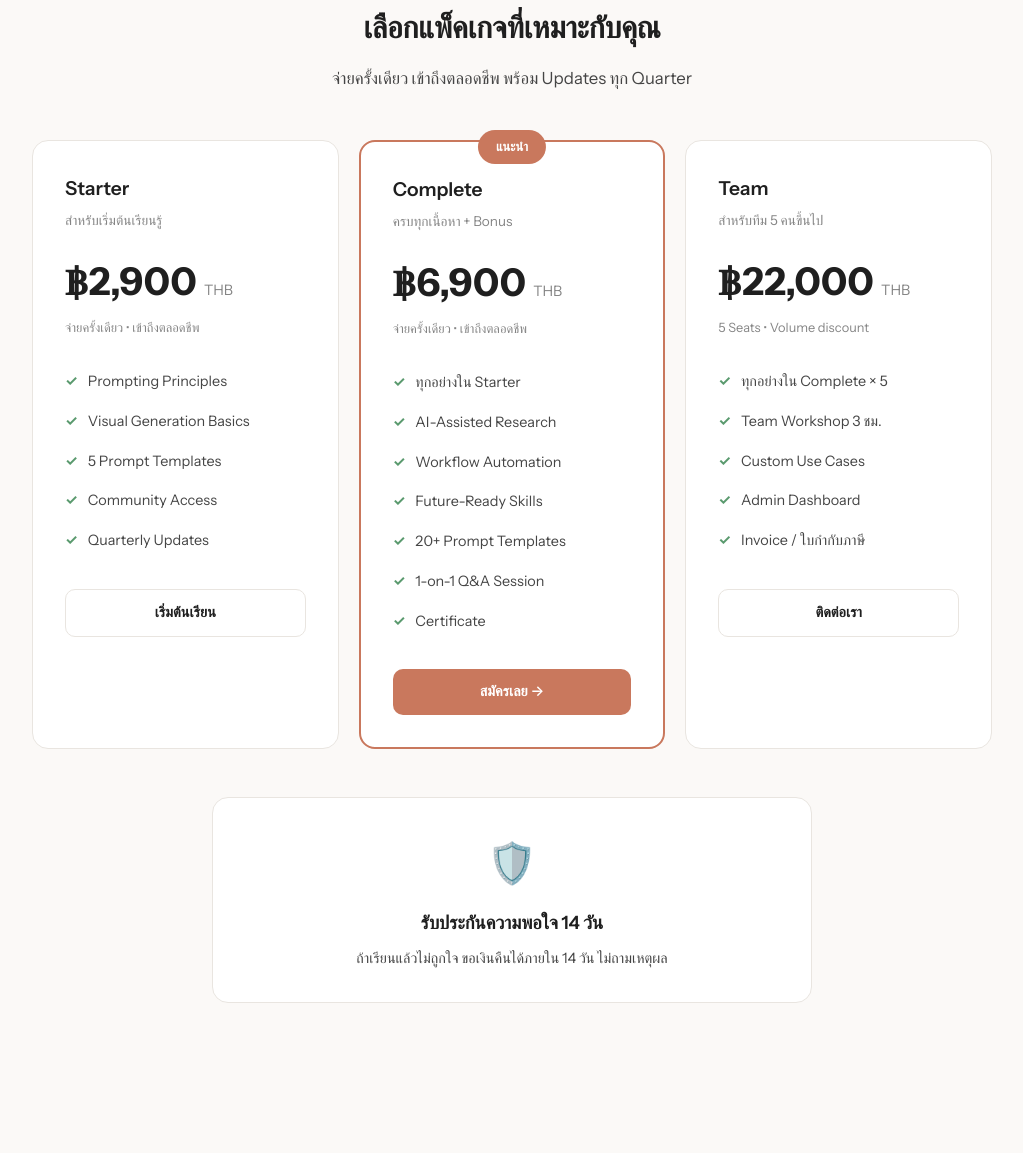
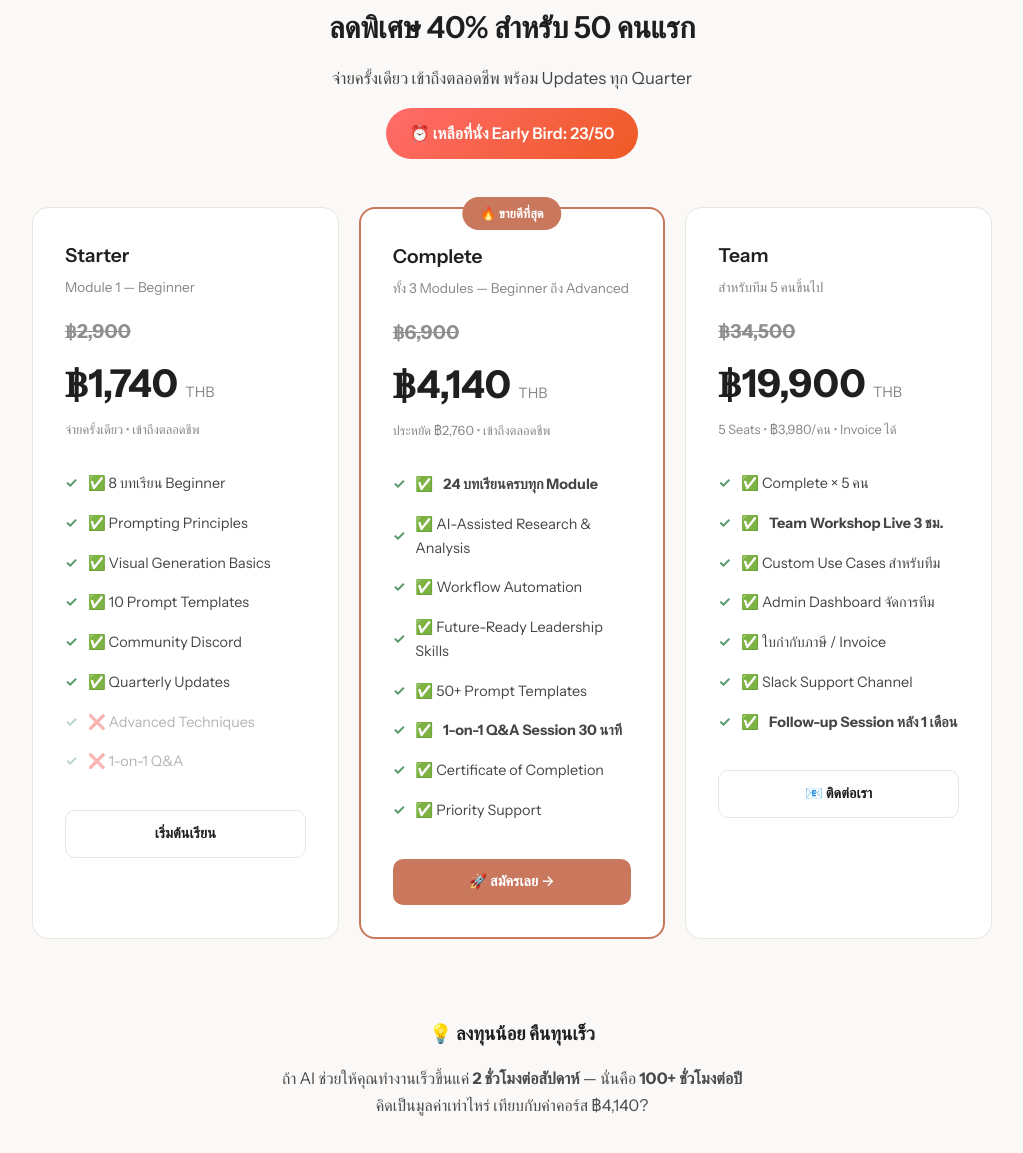
Before and after one commit to gotosira/ai-workshop-platform, a plain HTML site: page index.html in a window 1280 px wide. Shown: the part 5054-6207 px from the top of the page, without its empty margins (128-1151 px from the left). Drawn offline with Linux system fonts and the light colour scheme; a web font is replaced by a local one.

Commit message:
✨ Enhance pricing section with Early Bird, urgency, value props

```diff
--- a/index.html
+++ b/index.html
@@ -1250,62 +1250,83 @@
     <section class="pricing-section" id="pricing">
         <div class="container">
             <div class="section-header">
-                <span class="section-tag">ราคา</span>
-                <h2>เลือกแพ็คเกจที่เหมาะกับคุณ</h2>
+                <span class="section-tag">🎉 Early Bird</span>
+                <h2>ลดพิเศษ 40% สำหรับ 50 คนแรก</h2>
                 <p>จ่ายครั้งเดียว เข้าถึงตลอดชีพ พร้อม Updates ทุก Quarter</p>
+                <div style="margin-top: 1rem; padding: 0.75rem 1.5rem; background: linear-gradient(135deg, #ff6b6b, #ee5a24); border-radius: 2rem; display: inline-block; color: white; font-weight: 600;">
+                    ⏰ เหลือที่นั่ง Early Bird: <span id="seats-left">23</span>/50
+                </div>
             </div>
             <div class="pricing-grid">
                 <div class="pricing-card">
                     <div class="pricing-name">Starter</div>
-                    <div class="pricing-desc">สำหรับเริ่มต้นเรียนรู้</div>
-                    <div class="pricing-price">฿2,900 <span>THB</span></div>
+                    <div class="pricing-desc">Module 1 — Beginner</div>
+                    <div class="pricing-price" style="text-decoration: line-through; opacity: 0.5; font-size: 1.2rem;">฿2,900</div>
+                    <div class="pricing-price">฿1,740 <span>THB</span></div>
                     <div class="pricing-note">จ่ายครั้งเดียว • เข้าถึงตลอดชีพ</div>
                     <ul class="pricing-features">
-                        <li>Prompting Principles</li>
-                        <li>Visual Generation Basics</li>
-                        <li>5 Prompt Templates</li>
-                        <li>Community Access</li>
-                        <li>Quarterly Updates</li>
+                        <li>✅ 8 บทเรียน Beginner</li>
+                        <li>✅ Prompting Principles</li>
+                        <li>✅ Visual Generation Basics</li>
+                        <li>✅ 10 Prompt Templates</li>
+                        <li>✅ Community Discord</li>
+                        <li>✅ Quarterly Updates</li>
+                        <li style="opacity: 0.4;">❌ Advanced Techniques</li>
+                        <li style="opacity: 0.4;">❌ 1-on-1 Q&A</li>
                     </ul>
                     <a href="dashboard.html" class="btn btn-secondary" style="width: 100%;">เริ่มต้นเรียน</a>
                 </div>
                 <div class="pricing-card featured">
-                    <div class="pricing-badge">แนะนำ</div>
+                    <div class="pricing-badge">🔥 ขายดีที่สุด</div>
                     <div class="pricing-name">Complete</div>
-                    <div class="pricing-desc">ครบทุกเนื้อหา + Bonus</div>
-                    <div class="pricing-price">฿6,900 <span>THB</span></div>
-                    <div class="pricing-note">จ่ายครั้งเดียว • เข้าถึงตลอดชีพ</div>
+                    <div class="pricing-desc">ทั้ง 3 Modules — Beginner ถึง Advanced</div>
+                    <div class="pricing-price" style="text-decoration: line-through; opacity: 0.5; font-size: 1.2rem;">฿6,900</div>
+                    <div class="pricing-price">฿4,140 <span>THB</span></div>
+                    <div class="pricing-note">ประหยัด ฿2,760 • เข้าถึงตลอดชีพ</div>
                     <ul class="pricing-features">
-                        <li>ทุกอย่างใน Starter</li>
-                        <li>AI-Assisted Research</li>
-                        <li>Workflow Automation</li>
-                        <li>Future-Ready Skills</li>
-                        <li>20+ Prompt Templates</li>
-                        <li>1-on-1 Q&A Session</li>
-                        <li>Certificate</li>
+                        <li>✅ <strong>24 บทเรียนครบทุก Module</strong></li>
+                        <li>✅ AI-Assisted Research & Analysis</li>
+                        <li>✅ Workflow Automation</li>
+                        <li>✅ Future-Ready Leadership Skills</li>
+                        <li>✅ 50+ Prompt Templates</li>
+                        <li>✅ <strong>1-on-1 Q&A Session 30 นาที</strong></li>
+                        <li>✅ Certificate of Completion</li>
+                        <li>✅ Priority Support</li>
                     </ul>
-                    <a href="dashboard.html" class="btn btn-primary" style="width: 100%;">สมัครเลย →</a>
+                    <a href="dashboard.html" class="btn btn-primary" style="width: 100%;">🚀 สมัครเลย →</a>
                 </div>
                 <div class="pricing-card">
                     <div class="pricing-name">Team</div>
                     <div class="pricing-desc">สำหรับทีม 5 คนขึ้นไป</div>
-                    <div class="pricing-price">฿22,000 <span>THB</span></div>
-                    <div class="pricing-note">5 Seats • Volume discount</div>
+                    <div class="pricing-price" style="text-decoration: line-through; opacity: 0.5; font-size: 1.2rem;">฿34,500</div>
+                    <div class="pricing-price">฿19,900 <span>THB</span></div>
+                    <div class="pricing-note">5 Seats • ฿3,980/คน • Invoice ได้</div>
                     <ul class="pricing-features">
-                        <li>ทุกอย่างใน Complete × 5</li>
-                        <li>Team Workshop 3 ชม.</li>
-                        <li>Custom Use Cases</li>
-                        <li>Admin Dashboard</li>
-                        <li>Invoice / ใบกำกับภาษี</li>
+                        <li>✅ Complete × 5 คน</li>
+                        <li>✅ <strong>Team Workshop Live 3 ชม.</strong></li>
+                        <li>✅ Custom Use Cases สำหรับทีม</li>
+                        <li>✅ Admin Dashboard จัดการทีม</li>
+                        <li>✅ ใบกำกับภาษี / Invoice</li>
+                        <li>✅ Slack Support Channel</li>
+                        <li>✅ <strong>Follow-up Session หลัง 1 เดือน</strong></li>
                     </ul>
-                    <a href="mailto:may@aidesigner.com" class="btn btn-secondary" style="width: 100%;">ติดต่อเรา</a>
+                    <a href="mailto:may@kacha.design?subject=AI for Designers - Team Package" class="btn btn-secondary" style="width: 100%;">📧 ติดต่อเรา</a>
                 </div>
+            </div>
+
+            <!-- Value Proposition -->
+            <div style="margin-top: 3rem; text-align: center; padding: 2rem; background: var(--card-bg); border-radius: 1rem; border: 1px solid var(--border-color);">
+                <h3 style="margin-bottom: 1rem;">💡 ลงทุนน้อย คืนทุนเร็ว</h3>
+                <p style="opacity: 0.8; max-width: 600px; margin: 0 auto;">
+                    ถ้า AI ช่วยให้คุณทำงานเร็วขึ้นแค่ <strong>2 ชั่วโมงต่อสัปดาห์</strong> — นั่นคือ <strong>100+ ชั่วโมงต่อปี</strong><br>
+                    คิดเป็นมูลค่าเท่าไหร่ เทียบกับค่าคอร์ส ฿4,140?
+                </p>
             </div>
 
             <div class="guarantee">
                 <div class="guarantee-icon">🛡️</div>
-                <h3>รับประกันความพอใจ 14 วัน</h3>
-                <p>ถ้าเรียนแล้วไม่ถูกใจ ขอเงินคืนได้ภายใน 14 วัน ไม่ถามเหตุผล</p>
+                <h3>รับประกันความพอใจ 14 วัน — 100% Money Back</h3>
+                <p>ถ้าเรียนแล้วไม่ถูกใจ ขอเงินคืนได้ภายใน 14 วัน ไม่ถามเหตุผล ไม่มีเงื่อนไข</p>
             </div>
         </div>
     </section>
```
